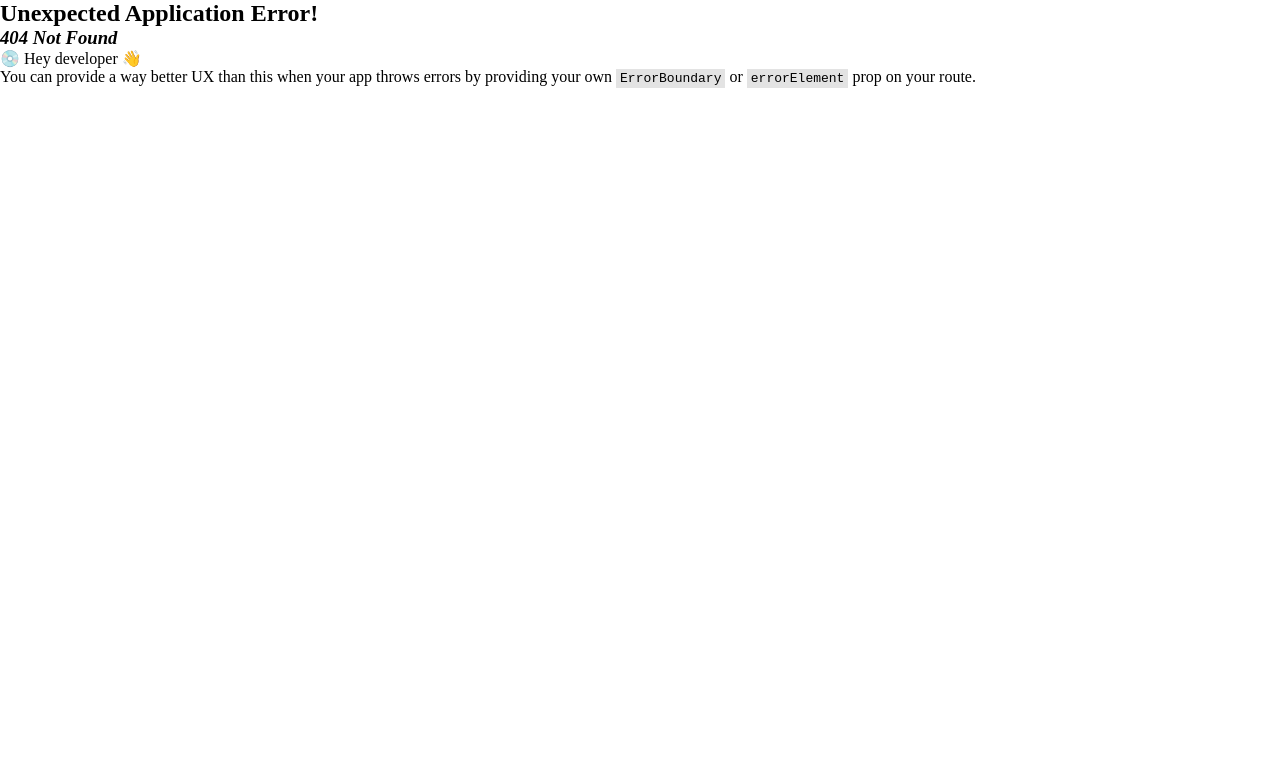
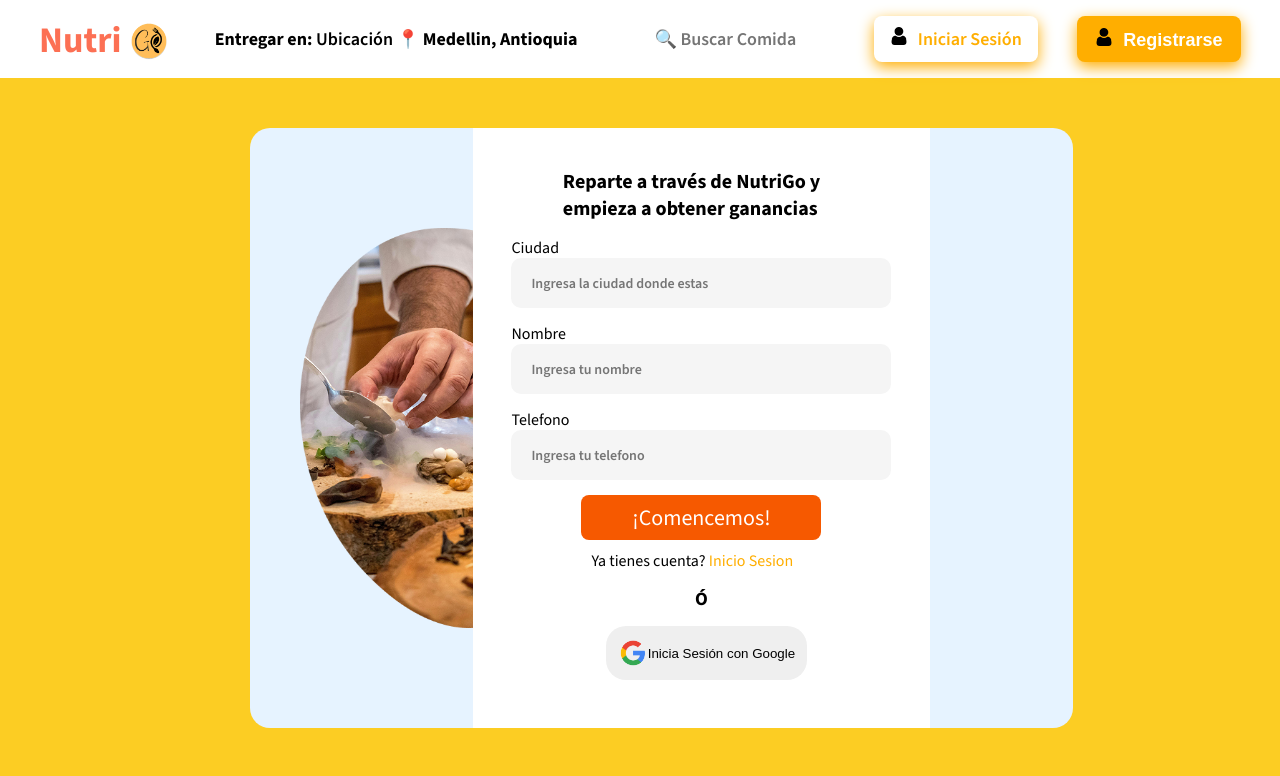
Before and after one commit to Rawcossio/app-health-food, a React (Vite) app: page /RegistroRestaurante in a window 1280 px wide. Before the commit this address had no page. Shown: the top 776 px of the page. Built offline with nearby package versions, Linux system fonts and the light colour scheme.

Commit message:
se corrigen errores en la importacion de archivos css de inicio y registro

```diff
--- a/src/Components/Registrarse.jsx
+++ b/src/Components/Registrarse.jsx
@@ -1,19 +1,19 @@
 import google from '/google.png'
 const Registrarse=()=>{
     return(
-            <form action="" className='formulario'>
+            <form className='formulario-registro'>
             <h2>Reparte a través de NutriGo y empieza a obtener ganancias</h2>
             <div>
             <label htmlFor="">Ciudad</label>
-            <input type="search" placeholder="Ingresa la ciudad donde estas" />
+            <input type="text" placeholder="Ingresa la ciudad donde estas" />
             </div>
             <div>
             <label htmlFor="">Nombre</label>
-            <input type="search" placeholder="Ingresa tu nombre" />
+            <input type="text" placeholder="Ingresa tu nombre" />
             </div>
             <div>
             <label htmlFor="">Telefono</label>
-            <input type="search" placeholder="Ingresa tu telefono" />
+            <input type="text" placeholder="Ingresa tu telefono" />
             </div>
             <div>
             <button type="submit">¡Comencemos!</button>
--- a/src/pages/InicioRepartidor.css
+++ b/src/pages/InicioRepartidor.css
@@ -120,6 +120,7 @@
   font-family: "Source Sans 3", sans-serif;
   gap: 30px;
   margin-top: 60px;
+  margin-right: 70px;
 }
 .formulario div input{
   width: 380px;
@@ -131,10 +132,6 @@
   border: transparent;
   border-radius: 10px;
   padding-left: 10px;
-
-}
-.formulario div:nth-child(-n+3){
-  margin-left: 80px;
 }
 .formulario div button{
 width: 240px;
@@ -160,6 +157,7 @@
   padding: 12px;
   border: gray;
   border-radius: 20px;
+  margin-left: 30px;
 }
 .google img{
     width: 30px;
--- a/src/pages/RegistroRepartidor.css
+++ b/src/pages/RegistroRepartidor.css
@@ -113,7 +113,7 @@
     position: relative;
     right:350px;
 }
-.formulario{
+.formulario-registro{
   display: flex;
   align-items: center;
   flex-direction: column;
@@ -121,29 +121,25 @@
   gap:15px;
   margin-top: 40px;
 }
-.formulario h2{
+.formulario-registro h2{
     padding-left: 90px;
     padding-right: 50px;
     font-size:20px;
 }
-.formulario div input{
+.formulario-registro div input{
   width: 380px;
   height: 50px;
+  display: flex;
   font-family: "Source Sans 3", sans-serif;
   font-size: 14px;
   font-weight: 600;
   background-color: #F5F5F5;
   border: transparent;
   border-radius: 10px;
-  padding-left: 10px;
+  padding-left: 20px;
 
 }
-.formulario div:nth-child(-n+4){
-display: flex;
-flex-direction: column;
-margin-left: 20px;
-}
-.formulario div button{
+.formulario-registro div button{
 width: 240px;
 height: 45px;
 background-color:#F65900 ;
@@ -156,10 +152,10 @@
 text-align: center;
 margin-bottom:10px;
 }
-.formulario div p{
+.formulario-registro div p{
     padding-left: 10px;
 }
-.formulario div p strong{
+.formulario-registro div p strong{
   font-weight: 400;
   color:#FFAE00;
 }
@@ -169,6 +165,7 @@
   padding: 12px;
   border: gray;
   border-radius: 20px;
+  margin-right: 20px;
 }
 .google img{
     width: 30px;
--- /dev/null
+++ b/src/pages/RegistroRestaurante.jsx
@@ -0,0 +1,52 @@
+import Header from '../Components/Header'
+import ProcederPedido from '../Components/ProcederPedido'
+import PiePagina from '../Components/PiePagina'
+import Company from "../components/Company"
+import { cities } from "../services/dataBase"
+import { contacto } from "../services/dataBase"
+import instagram from '/instagram.png'
+import facebook from '/facebook.png'
+import equis from '/equis.png'
+import Registrarse from '../Components/Registrarse'
+import restaurante from '/restaurante.png'
+import './RegistroRepartidor.css'
+const RegistroRestaurante=()=>{
+    return(
+        <body>
+            <Header/>
+                <section className='fondo-login'>
+                    <div className='img-login'>
+                        <img src={restaurante} alt="" />
+                    </div>
+                    <div className='form-login'><Registrarse/></div>
+                </section>
+        <div className="Proceder-pedido-repartidor">
+            <ProcederPedido/>
+        </div>
+        <section className="Footer-repartidor">
+        <h3>Nuestras Principales Ciudades</h3>
+        {cities.map((city)=>{
+        return <PiePagina pagina={city}/>})}
+        </section>
+        <section className="Footer-dos-repartidor">
+        {contacto.map((contact)=>{
+            return <Company soporte={contact}/>})
+        }
+        <div className="siguenos">
+            <h3>SIGUENOS</h3>
+            <div>
+                <img src={instagram} alt="instagram" />
+                <img src={facebook} alt="facebook" />
+                <img src={equis} alt="equis" />
+            </div>
+            <p>Recibe ofertas exclusivas en tu correo</p>
+            <section>
+                <input type="search" placeholder=" ✉️ Ingresa tu correo"/>
+                <button>Suscribirse</button>
+            </section>
+        </div>
+        </section>
+        </body>
+    )
+}
+export default RegistroRestaurante;
--- a/src/routes/enrutador.jsx
+++ b/src/routes/enrutador.jsx
@@ -6,6 +6,7 @@
 import Registrarse from "../Components/Registrarse";
 import RegistroRepartidor from "../pages/RegistroRepartidor";
 import InicioSesionRestaurante from "../pages/InicioSesionRestaurante";
+import RegistroRestaurante from "../pages/RegistroRestaurante";
 
 
 let enrutador = createBrowserRouter([
@@ -32,6 +33,10 @@
     {
       path:'/InicioRestaurante',
       element:<InicioSesionRestaurante/>
+    },
+    {
+      path:'/RegistroRestaurante',
+      element:<RegistroRestaurante/>
     }
   ])
 
```
